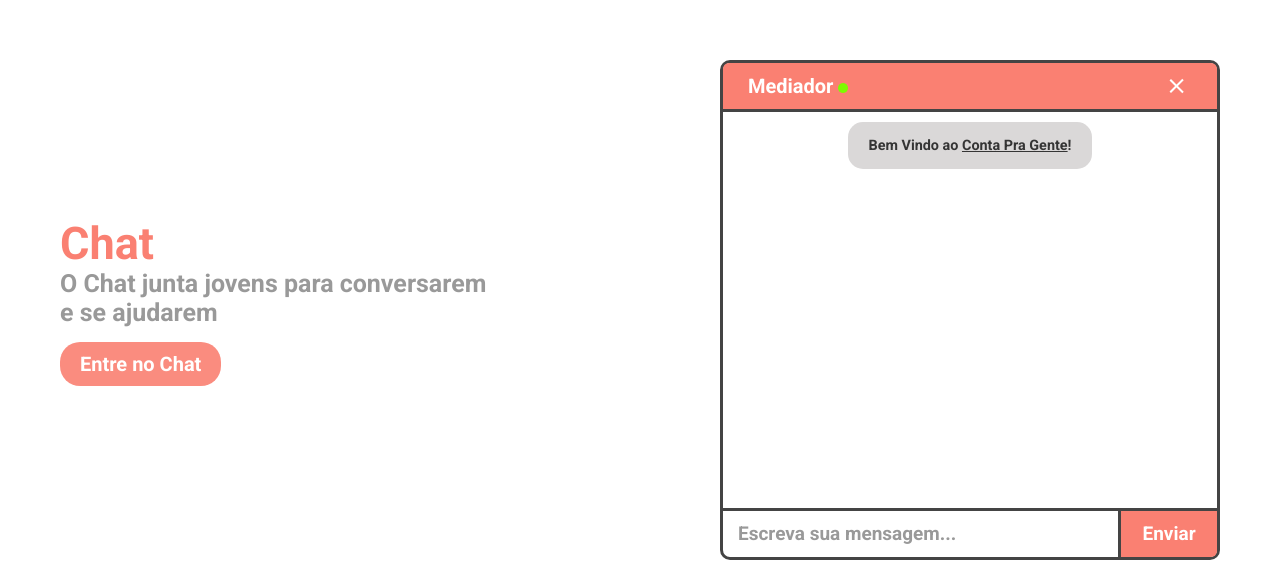
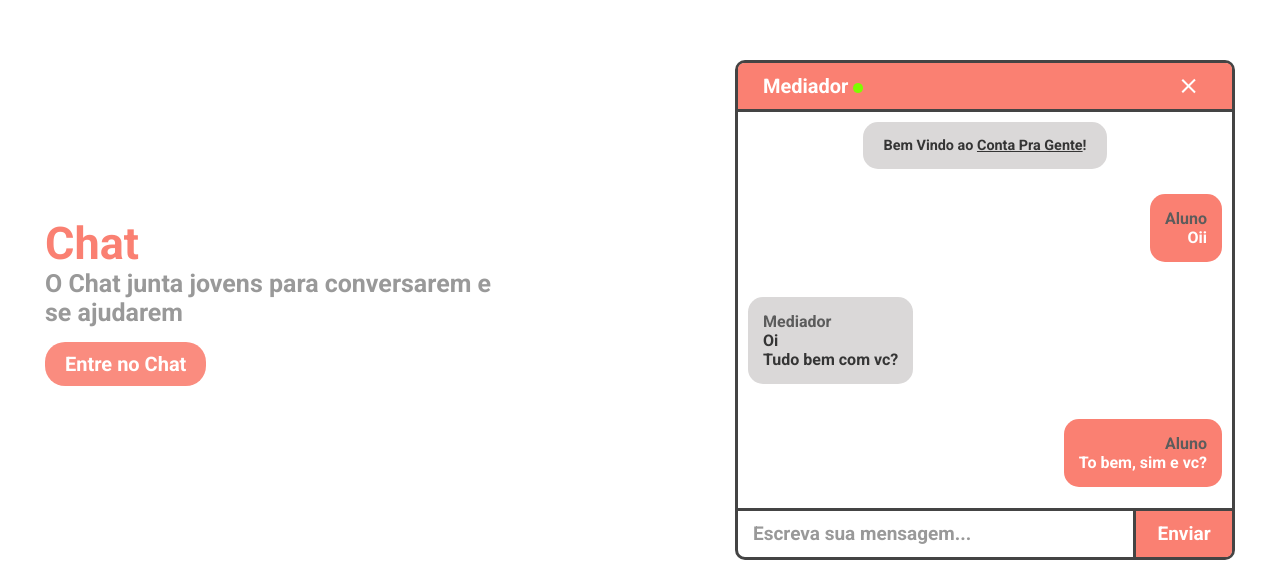
Before and after one commit to JosiasCalebe/Conta-Pra-Gente, a React (Create React App) app in the folder frontend/: page / in a window 1280 px wide. Shown: the part 960-1540 px from the top of the page. Built offline with nearby package versions, Linux system fonts and the light colour scheme.

Commit message:
Home Chat finished

```diff
--- /dev/null
+++ b/frontend/src/components/ChatModal/index.js
@@ -0,0 +1,49 @@
+import React from 'react';
+
+import Online from '../../components/SVG/online.png';
+
+import './style.css';
+
+export default function Chat() {
+    return (
+        <div className="chatCont">
+            <div className="infoBar">
+                <h3>Mediador <img src={Online} alt="Online icon" /></h3>
+                <div className="quit">
+                    <div className="x"></div>
+                    <div className="x"></div>
+                </div>
+            </div>
+            <div className="messages">
+                <div className="welcomeChat">
+                    <h3>Bem Vindo ao <span><a href="/#home">Conta Pra Gente</a></span>!</h3>
+                </div>
+                <div className="chatMessages">
+                    <div className="myMessages">
+                        <div className="mainMessages">
+                            <div className="author">Aluno</div>
+                            <div className="msg">Oii</div>
+                        </div>
+                    </div>
+                    <div className="userMessages">
+                        <div className="mainMessages">
+                            <div className="author">Mediador</div>
+                            <div className="msg">Oi</div>
+                            <div className="msg">Tudo bem com vc?</div>
+                        </div>
+                    </div>
+                    <div className="myMessages">
+                        <div className="mainMessages">
+                            <div className="author">Aluno</div>
+                            <div className="msg">To bem, sim e vc?</div>
+                        </div>
+                    </div>
+                </div>
+            </div>
+            <div className="chatInput">
+                <div className="textChat">Escreva sua mensagem...</div>
+                <div className="btnChat">Enviar</div>
+            </div>
+        </div>
+    );
+}
--- /dev/null
+++ b/frontend/src/components/ChatModal/style.css
@@ -0,0 +1,176 @@
+.chatCont {
+    width: 500px;
+    height: 500px;
+    border: 3px #444 solid;
+    border-radius: 10px;
+    display: flex;
+    flex-direction: column;
+    align-items: center;
+    z-index: 2;
+}
+
+.infoBar{
+    border-bottom: 3px #444 solid;
+    border-top-left-radius: 6px;
+    border-top-right-radius: 6px;
+    width: 100%;
+    height: 10%;
+    display: flex;
+    justify-content: center;
+    align-items: center;
+    background: var(--main-color);
+}
+
+.infoBar h3 {
+    margin-right: auto;
+    padding: 10px 25px;
+    font-size: 20px;
+    color: #FFF;
+}
+
+.infoBar .quit {
+    margin-left: auto;
+    padding: 3px;
+    margin: 10px 25px;
+    cursor: pointer;
+}
+
+.infoBar .quit .x{
+    width: 18px;
+    height: 2px;
+    background: #FFF;
+    margin: 2px 0;
+}
+
+.infoBar .quit .x:nth-child(1){
+    transform: rotate(45deg) translate(-3px, 6px);;
+}
+
+.infoBar .quit .x:nth-child(2){
+    transform: rotate(-45deg) translate(-3px, -6px);
+}
+
+.infoBar h3 img {
+    width: 10px;
+}
+
+.messages {
+    width: 100%;
+    height: 80%;
+    display: flex;
+    flex-direction: column;
+    align-items: center;
+}
+
+.messages .welcomeChat {
+    margin: 10px 0;
+}
+
+.messages .welcomeChat h3 {
+    background: #DAD8D8;
+    padding: 15px 20px;
+    color: #353535;
+    border-radius: 15px;
+    font-size: 0.9rem;
+}
+
+.messages .welcomeChat h3 span a{
+    color:  #353535;
+}
+
+.messages .chatMessages {
+    width: 100%;
+    height: 100%;
+    display: flex;
+    flex-direction: column;
+    justify-content: space-around;
+    align-items: center;
+}
+
+.messages .myMessages,
+.messages .userMessages {
+    margin-bottom: 6px;
+    padding: 15px;
+    border-radius: 15px;
+    max-width: 70%;
+}
+
+.messages .myMessages {
+    background: var(--main-color);
+    margin-left: auto;
+    margin-right: 10px;
+}
+
+.messages .userMessages  {
+    background: #DAD8D8;
+    margin-left: 10px;
+    margin-right: auto;
+}
+
+.myMessages .mainMessages {
+    display: flex;
+    flex-direction: column;
+    align-items: flex-end;
+}
+
+.myMessages .mainMessages .msg {
+    color: #fff;
+    font-weight: bold;
+    font-size: 1rem;
+    text-align: right
+}
+
+.userMessages .mainMessages .msg {
+    color: #353535;
+    font-weight: bold;
+    font-size: 1rem;
+}
+
+.messages .msg {
+    word-break: normal;
+}
+
+.messages .author {
+    color: #5C5C5C;
+    font-weight: bold;
+    font-size: 1rem;
+}
+
+.chatInput {
+    width: 100%;
+    height: 10%;
+    display: flex;
+    justify-content: center;
+    border-top: 3px #444 solid;
+    border-bottom-left-radius: 6px;
+    border-bottom-right-radius: 6px;
+}
+
+.chatInput .textChat,
+.chatInput .btnChat{
+    display: flex;
+    align-items: center;
+    font-weight: bold;
+    font-size: 19px;
+}
+
+.chatInput .textChat {
+    cursor: text;
+    width: 80%;
+    justify-content: start;
+    margin-right: auto;
+    color: #999;
+    text-align: right;
+    padding: 0 15px;
+}
+
+.chatInput .btnChat {
+    cursor: pointer;
+    border-left: 3px #444 solid;
+    width: 20%;
+    justify-content: center;
+    background: var(--main-color);
+    border-bottom-right-radius: 6px;
+    color: #FFF;
+    margin-left: auto;
+}
--- a/frontend/src/pages/Home/index.js
+++ b/frontend/src/pages/Home/index.js
@@ -1,11 +1,15 @@
 import React, { useState } from 'react';
 
-// Teste Header
+// Header
 import Header from '../../components/Header/index';
+
+// ChatModal
+import Chat from '../../components/ChatModal/index';
 
 // Imagens
 import SecImage from '../../components/SVG/svgHome';
-import Online from '../../components/SVG/online.png';
+import YouTubeLogo from '../../components/SVG/youtube.png';
+
 
 import './style.css'
 
@@ -36,29 +40,27 @@ export default function App() {
           </div>
           <button className="btn">Entre no Chat</button>
         </div>
-        <div className="chatCont">
-          <div className="infoBar">
-            <h3>Mediador <img src={Online} alt="Online icon"/></h3>
-              <div className="quit">
-                <div className="x"></div>
-                <div className="x"></div>
-              </div>
-            </div>
-          <div className="messages">
-            <div className="welcomeChat">
-              <h3>Bem Vindo ao <span><a href="/#home">Conta Pra Gente</a></span>!</h3>
-            </div>
-            <div className="chatMessages">
-              <div className="userMessages">
-
-              </div>
-              <div className="myMessages"></div>
-            </div>
+        <Chat />
+      </section>
+      <section className="sec3">
+        <div className="cont">
+          <h2>Mural</h2>
+          <div className="pCont">
+            O Mural tem depoimentos e frases motivacionais
           </div>
-          <div className="chatInput">
-            <div className="textChat">Escreva sua mensagem...</div>
-            <div className="btnChat">Enviar</div>
+          <button className="btn">Acesse o Mural</button>
+        </div>
+      </section>
+      <section className="sec4">
+        <div className="cont">
+          <h2>Vídeos</h2>
+          <div className="pCont">
+            Os Vídeos falaram sobre assuntos cotidianos
           </div>
+          <button className="btn">Veja os Vídeos</button>
+        </div>
+        <div className="video">
+          <img src={YouTubeLogo} alt="Logo do Youtube"/>
         </div>
       </section>
     </div >
--- a/frontend/src/pages/Home/style.css
+++ b/frontend/src/pages/Home/style.css
@@ -29,6 +29,10 @@ h2 {
 
 .btn:hover {
     opacity: 1;
+}
+
+.cont {
+    min-width: 50%;
 }
 
 .pCont {
@@ -81,125 +85,45 @@ h2 {
 
 /* ============== */
 
-.sec2 {
-    padding: 0 60px;
+.sec2,
+.sec4 {
+    padding: 0 45px;
     height: 100vh;
 }
 
-.chatCont {
-    width: 500px;
-    height: 500px;
-    border: 3px #444 solid;
-    border-radius: 10px;
+/* ====== */
+.sec3 {
+    padding: 0 45px;
+    height: 100vh;
+    justify-content: flex-end;
+}
+
+.sec3 .cont {
     display: flex;
     flex-direction: column;
-    align-items: center;
-    z-index: 2;
+    align-items: flex-end;
 }
 
-.infoBar{
-    border-bottom: 3px #444 solid;
-    border-top-left-radius: 6px;
-    border-top-right-radius: 6px;
-    width: 100%;
-    height: 10%;
+.sec3 h2,
+.sec3 .pCont
+{
+    text-align: right;
+    margin-left: auto;
+}
+
+.sec3 .btn {
+    margin-left: auto;
+}
+
+/* ======= */
+.video {
+    width: 50%;
     display: flex;
     justify-content: center;
     align-items: center;
-    background: var(--main-color);
 }
 
-.infoBar h3 {
-    margin-right: auto;
-    padding: 10px 25px;
-    font-size: 20px;
-    color: #FFF;
+.video img{
+    width: 300px;
+    margin: 0 auto;
 }
-
-.infoBar .quit {
-    margin-left: auto;
-    padding: 10px 25px;
-}
-
-.infoBar .quit .x{
-    width: 18px;
-    height: 2px;
-    background: #FFF;
-    margin: 2px 0;
-    cursor: pointer;
-}
-
-.infoBar .quit .x:nth-child(1){
-    transform: rotate(45deg) translate(-3px, 6px);;
-}
-
-.infoBar .quit .x:nth-child(2){
-    transform: rotate(-45deg) translate(-3px, -6px);
-}
-
-.infoBar h3 img {
-    width: 10px;
-}
-
-.messages {
-    width: 100%;
-    height: 80%;
-    display: flex;
-    flex-direction: column;
-    align-items: center;
-}
-
-.messages .welcomeChat {
-    margin: 10px 0;
-}
-
-.messages .welcomeChat h3 {
-    background: #DAD8D8;
-    padding: 15px 20px;
-    color: #353535;
-    border-radius: 15px;
-    font-size: 0.9rem;
-}
-
-.messages .welcomeChat h3 span a{
-    color:  #353535;
-}
-
-.chatInput {
-    width: 100%;
-    height: 10%;
-    display: flex;
-    justify-content: center;
-    border-top: 3px #444 solid;
-    border-bottom-left-radius: 6px;
-    border-bottom-right-radius: 6px;
-}
-
-.chatInput .textChat,
-.chatInput .btnChat{
-    display: flex;
-    align-items: center;
-    font-weight: bold;
-    font-size: 19px;
-}
-
-.chatInput .textChat {
-    cursor: text;
-    width: 80%;
-    justify-content: start;
-    margin-right: auto;
-    color: #999;
-    text-align: right;
-    padding: 0 15px;
-}
-
-.chatInput .btnChat {
-    cursor: pointer;
-    border-left: 3px #444 solid;
-    width: 20%;
-    justify-content: center;
-    background: var(--main-color);
-    border-bottom-right-radius: 6px;
-    color: #FFF;
-    margin-left: auto;
-}
```
Also changed, not shown: frontend/src/components/SVG/youtube.png (added).
